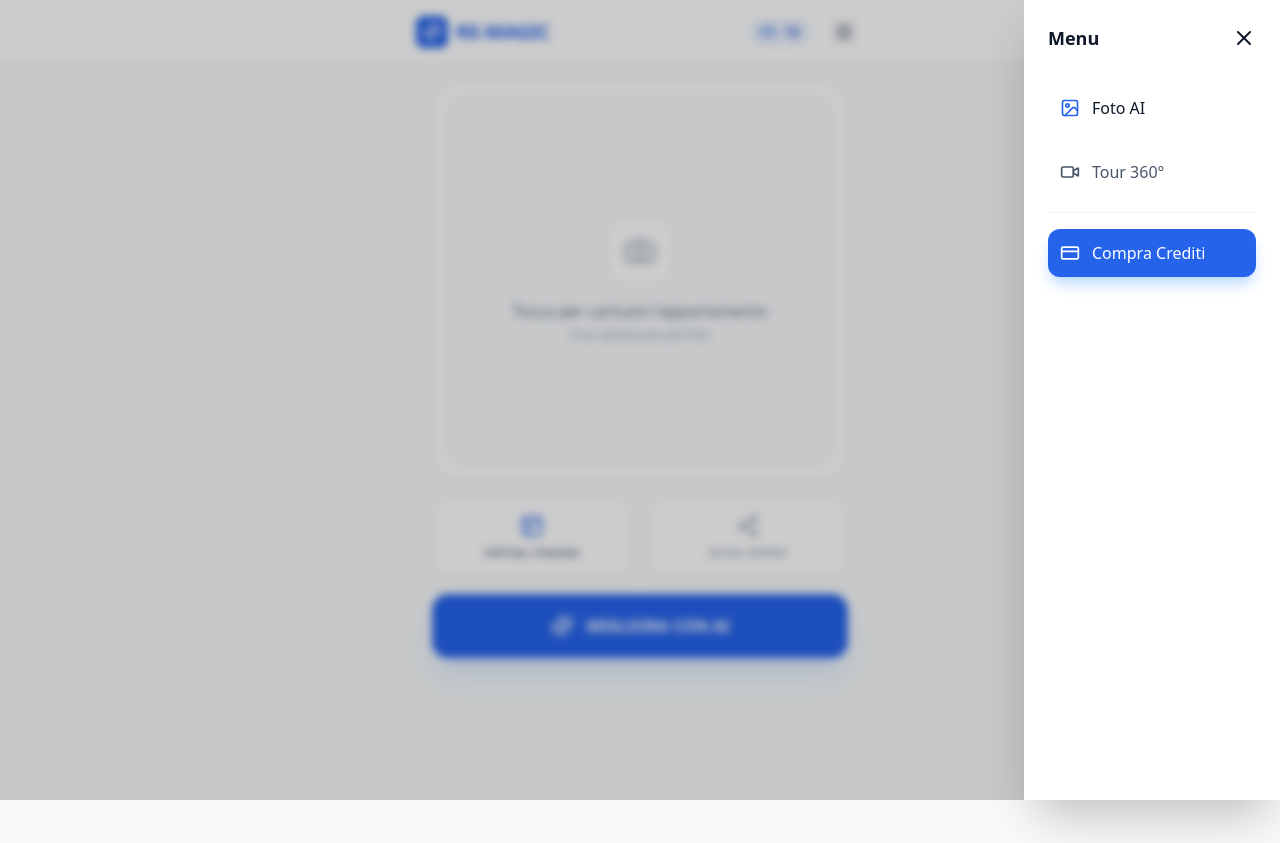
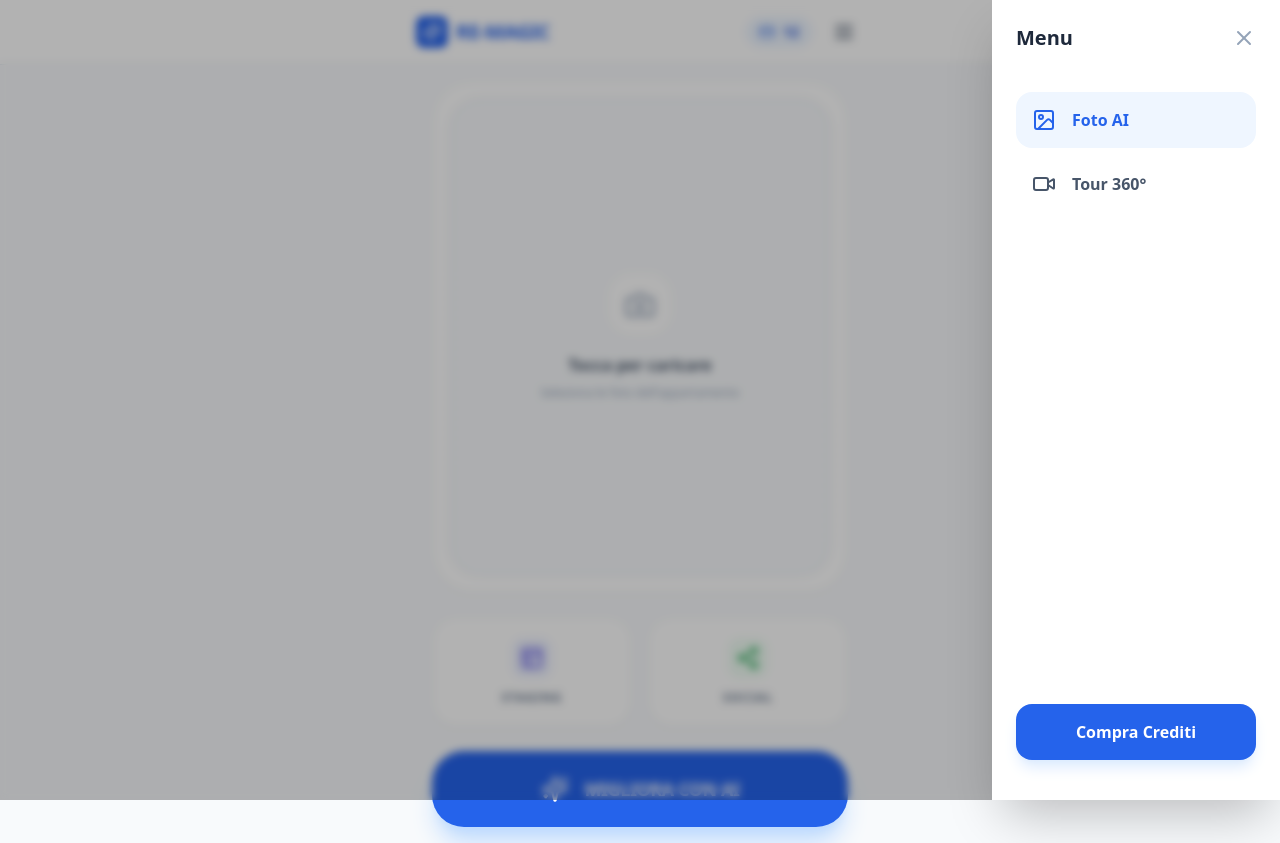
Before and after one commit to Silvia79r/real-estate-magic, a Next.js app: page / in a window 1280 px wide. Both pictures are taken after a click on the button 844 px from the left and 32 px from the top of the page. Before the commit the page ends 800 px from the top, so only its background shows below. Built offline with nearby package versions, Linux system fonts and the light colour scheme.

Commit message:
Update page.tsx

```diff
--- a/app/page.tsx
+++ b/app/page.tsx
@@ -6,13 +6,14 @@ export default function RealEstateApp() {
   const [selectedImage, setSelectedImage] = useState<string | null>(null);
   const [gallery, setGallery] = useState<string[]>([]);
   const [isMenuOpen, setIsMenuOpen] = useState(false);
-  const [view, setView] = useState<'photo' | 'video360'>('photo');
 
+  // Gestisce il caricamento di più file contemporaneamente
   const handleUpload = (e: React.ChangeEvent<HTMLInputElement>) => {
     const files = e.target.files;
     if (files) {
       const newImages = Array.from(files).map(file => URL.createObjectURL(file));
       setGallery(prev => [...prev, ...newImages]);
+      // Imposta la prima immagine caricata come quella principale se non ce n'è già una
       if (!selectedImage) setSelectedImage(newImages[0]);
     }
   };
@@ -30,83 +31,79 @@ export default function RealEstateApp() {
           </div>
 
           <div className="flex items-center gap-3">
-            <div className="bg-blue-50 px-3 py-1 rounded-full flex items-center gap-2">
+            <div className="bg-blue-50 px-3 py-1 rounded-full flex items-center gap-2 border border-blue-100">
               <CreditCard className="w-4 h-4 text-blue-600" />
               <span className="text-sm font-bold text-blue-700">12</span>
             </div>
-            <button onClick={() => setIsMenuOpen(!isMenuOpen)} className="p-2 hover:bg-slate-100 rounded-full transition-colors">
+            <button onClick={() => setIsMenuOpen(true)} className="p-2 hover:bg-slate-100 rounded-full transition-colors">
               <Menu className="w-6 h-6 text-slate-600" />
             </button>
           </div>
         </div>
       </header>
 
-      {/* MENU A TENDINA (SIDEBAR) */}
+      {/* MENU LATERALE */}
       {isMenuOpen && (
         <div className="fixed inset-0 z-[60] flex justify-end">
-          <div className="absolute inset-0 bg-black/20 backdrop-blur-sm" onClick={() => setIsMenuOpen(false)} />
-          <div className="relative w-64 bg-white h-full shadow-2xl p-6 animate-in slide-in-from-right">
-            <div className="flex justify-between items-center mb-8">
-              <h2 className="font-bold text-lg">Menu</h2>
-              <X className="w-6 h-6 cursor-pointer" onClick={() => setIsMenuOpen(false)} />
+          <div className="absolute inset-0 bg-black/30 backdrop-blur-sm" onClick={() => setIsMenuOpen(false)} />
+          <div className="relative w-72 bg-white h-full shadow-2xl p-6 flex flex-col">
+            <div className="flex justify-between items-center mb-10">
+              <h2 className="font-bold text-xl text-slate-800">Menu</h2>
+              <X className="w-6 h-6 cursor-pointer text-slate-400 hover:text-slate-600" onClick={() => setIsMenuOpen(false)} />
             </div>
-            <nav className="space-y-4">
-              <button onClick={() => {setView('photo'); setIsMenuOpen(false)}} className="flex items-center gap-3 w-full p-3 hover:bg-blue-50 rounded-xl transition-colors">
-                <ImageIcon className="w-5 h-5 text-blue-600" /> <span className="font-medium">Foto AI</span>
+            <nav className="space-y-2 flex-1">
+              <button className="flex items-center gap-4 w-full p-4 bg-blue-50 text-blue-600 rounded-2xl">
+                <ImageIcon className="w-6 h-6" /> <span className="font-semibold">Foto AI</span>
               </button>
-              <button onClick={() => {setView('video360'); setIsMenuOpen(false)}} className="flex items-center gap-3 w-full p-3 hover:bg-blue-50 rounded-xl transition-colors text-slate-600">
-                <Video className="w-5 h-5" /> <span className="font-medium">Tour 360°</span>
+              <button className="flex items-center gap-4 w-full p-4 hover:bg-slate-50 text-slate-600 rounded-2xl transition-colors">
+                <Video className="w-6 h-6" /> <span className="font-semibold">Tour 360°</span>
               </button>
-              <div className="border-t border-slate-100 pt-4 mt-4">
-                <button className="flex items-center gap-3 w-full p-3 bg-blue-600 text-white rounded-xl shadow-lg shadow-blue-200">
-                  <CreditCard className="w-5 h-5" /> <span className="font-medium">Compra Crediti</span>
+            </nav>
+            <button className="w-full bg-blue-600 text-white py-4 rounded-2xl font-bold shadow-lg shadow-blue-100 mb-4">
+              Compra Crediti
             </button>
-              </div>
-            </nav>
           </div>
         </div>
       )}
 
-      {/* AREA PRINCIPALE */}
-      <main className="flex-1 p-4 max-w-md mx-auto w-full space-y-4">
-        {view === 'photo' ? (
-          <>
-            {/* GRIGLIA MULTI-FOTO */}
-            <div className="bg-white p-4 rounded-3xl shadow-sm border border-slate-200 min-h-[400px] flex flex-col">
+      <main className="flex-1 p-4 max-w-md mx-auto w-full space-y-6">
+        {/* AREA DI VISUALIZZAZIONE PRINCIPALE */}
+        <div className="bg-white p-4 rounded-[2.5rem] shadow-sm border border-slate-100 flex flex-col gap-4">
           <div
-                className="flex-1 border-2 border-dashed border-slate-200 rounded-2xl flex flex-col items-center justify-center bg-slate-50 relative overflow-hidden group"
+            className="aspect-[4/5] border-2 border-dashed border-slate-200 rounded-[2rem] flex flex-col items-center justify-center bg-slate-50 relative overflow-hidden group cursor-pointer"
             onClick={() => document.getElementById('file-upload')?.click()}
           >
             {selectedImage ? (
-                  <img src={selectedImage} alt="Preview" className="w-full h-full object-cover" />
+              <img src={selectedImage} alt="Preview" className="w-full h-full object-cover rounded-[1.8rem]" />
             ) : (
-                  <>
-                    <div className="w-16 h-16 bg-white rounded-2xl shadow-sm flex items-center justify-center mb-4 group-hover:scale-110 transition-transform">
-                      <Camera className="w-8 h-8 text-slate-400" />
+              <div className="text-center p-6">
+                <div className="w-16 h-16 bg-white rounded-3xl shadow-sm flex items-center justify-center mx-auto mb-4 text-slate-400 group-hover:scale-110 transition-transform">
+                  <Camera className="w-8 h-8" />
                 </div>
-                    <p className="text-slate-500 font-medium">Tocca per caricare l'appartamento</p>
-                    <p className="text-slate-400 text-xs mt-1">Puoi selezionare più foto</p>
-                  </>
+                <p className="text-slate-600 font-bold">Tocca per caricare</p>
+                <p className="text-slate-400 text-xs mt-2">Seleziona le foto dell'appartamento</p>
+              </div>
             )}
             <input id="file-upload" type="file" multiple className="hidden" accept="image/*" onChange={handleUpload} />
           </div>
 
-              {/* MINIATURE GALLERIA */}
+          {/* LA NUOVA GALLERIA DI MINIATURE */}
           {gallery.length > 0 && (
-                <div className="flex gap-2 overflow-x-auto mt-4 pb-2">
+            <div className="flex gap-3 overflow-x-auto pb-2 scrollbar-hide">
               {gallery.map((img, idx) => (
-                    <img
+                <div
                   key={idx}
-                      src={img}
-                      className={`w-16 h-16 rounded-lg object-cover flex-shrink-0 cursor-pointer border-2 ${selectedImage === img ? 'border-blue-600' : 'border-transparent'}`}
-                      onClick={() => setSelectedImage(img)}
-                    />
+                  onClick={(e) => { e.stopPropagation(); setSelectedImage(img); }}
+                  className={`relative w-20 h-20 flex-shrink-0 rounded-2xl overflow-hidden cursor-pointer border-2 transition-all ${selectedImage === img ? 'border-blue-600 scale-95 shadow-md' : 'border-transparent opacity-70'}`}
+                >
+                  <img src={img} className="w-full h-full object-cover" alt={`Minuatura ${idx}`} />
+                </div>
               ))}
               <button
-                    onClick={() => document.getElementById('file-upload')?.click()}
-                    className="w-16 h-16 rounded-lg bg-slate-100 flex items-center justify-center flex-shrink-0 border-2 border-dashed border-slate-300"
+                onClick={(e) => { e.stopPropagation(); document.getElementById('file-upload')?.click(); }}
+                className="w-20 h-20 flex-shrink-0 rounded-2xl bg-slate-50 border-2 border-dashed border-slate-200 flex items-center justify-center text-slate-400 hover:bg-slate-100"
               >
-                    <span className="text-2xl text-slate-400">+</span>
+                <span className="text-2xl font-light">+</span>
               </button>
             </div>
           )}
@@ -114,33 +111,27 @@ export default function RealEstateApp() {
 
         {/* BOTTONI AZIONE */}
         <div className="grid grid-cols-2 gap-4">
-              <button className="bg-white p-4 rounded-2xl shadow-sm border border-slate-200 flex flex-col items-center gap-2 active:scale-95 transition-transform">
-                <Layout className="w-6 h-6 text-blue-600" />
-                <span className="text-[10px] font-bold uppercase tracking-wider text-slate-500">Virtual Staging</span>
+          <button className="bg-white p-5 rounded-3xl shadow-sm border border-slate-100 flex flex-col items-center gap-3 hover:bg-slate-50 transition-colors">
+            <div className="w-10 h-10 bg-indigo-50 rounded-xl flex items-center justify-center text-indigo-600">
+              <Layout className="w-6 h-6" />
+            </div>
+            <span className="text-xs font-black uppercase tracking-widest text-slate-500">Staging</span>
           </button>
-              <button className="bg-white p-4 rounded-2xl shadow-sm border border-slate-200 flex flex-col items-center gap-2 active:scale-95 transition-transform text-slate-400 italic">
+          <button className="bg-white p-5 rounded-3xl shadow-sm border border-slate-100 flex flex-col items-center gap-3 hover:bg-slate-50 transition-colors">
+            <div className="w-10 h-10 bg-green-50 rounded-xl flex items-center justify-center text-green-600">
               <Share2 className="w-6 h-6" />
-                <span className="text-[10px] font-bold uppercase tracking-wider">Social Export</span>
+            </div>
+            <span className="text-xs font-black uppercase tracking-widest text-slate-500">Social</span>
           </button>
         </div>
 
-            <button className="w-full bg-blue-600 text-white py-5 rounded-2xl font-bold shadow-xl shadow-blue-100 flex items-center justify-center gap-3 hover:bg-blue-700 active:scale-[0.98] transition-all">
-              <Sparkles className="w-6 h-6" />
-              <span>MIGLIORA {gallery.length > 1 ? `TUTTE LE ${gallery.length} FOTO` : 'CON AI'}</span>
+        {/* PULSANTE MAGICO */}
+        <button className="w-full bg-blue-600 text-white py-6 rounded-[2rem] font-black shadow-xl shadow-blue-200 flex items-center justify-center gap-4 hover:bg-blue-700 active:scale-[0.98] transition-all">
+          <Sparkles className="w-7 h-7" />
+          <span className="text-lg uppercase tracking-tight">
+            {gallery.length > 1 ? `Migliora ${gallery.length} foto` : 'Migliora con AI'}
+          </span>
         </button>
-          </>
-        ) : (
-          /* SEZIONE VIDEO 360 */
-          <div className="bg-white p-8 rounded-3xl shadow-sm border border-slate-200 text-center space-y-4">
-             <div className="w-20 h-20 bg-blue-50 rounded-full flex items-center justify-center mx-auto">
-               <Video className="w-10 h-10 text-blue-600" />
-             </div>
-             <h2 className="text-xl font-bold">Crea Virtual Tour 360°</h2>
-             <p className="text-slate-500">Carica un video panoramico o una sequenza di foto 360 per creare il tour.</p>
-             <button className="w-full bg-slate-900 text-white py-4 rounded-xl font-bold">Carica File 360</button>
-             <button onClick={() => setView('photo')} className="text-blue-600 font-medium">Torna alle Foto</button>
-          </div>
-        )}
       </main>
     </div>
   );
```
Lines whose indentation alone changed are shown as unchanged.
